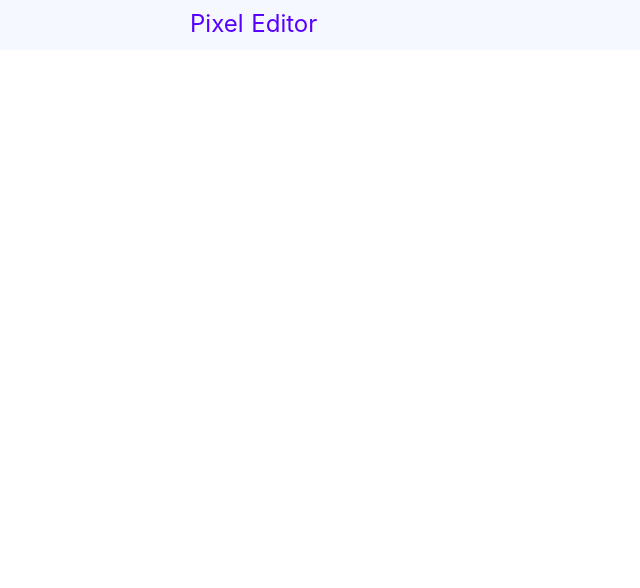
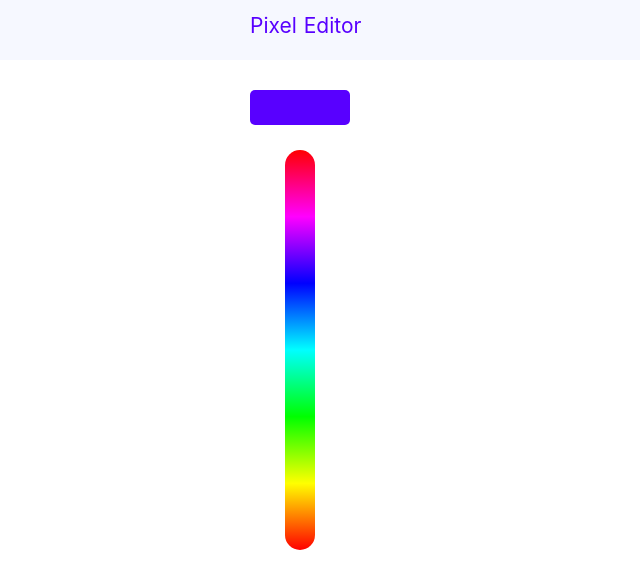
Before and after one commit to sghgh1996/simple-pixel-editor, a website built with Parcel: page index.html in a window 1280 px wide. Shown: the whole page, without its empty margins (0-640 px from the left). Built offline with nearby package versions, Linux system fonts and the light colour scheme.

Commit message:
wip: mock design of color slider

```diff
--- a/assets/styles/app.css
+++ b/assets/styles/app.css
@@ -18,16 +18,37 @@ html {
 }
 
 .container {
-  width: 900px;
+  width: 780px;
   margin-right: auto;
   margin-left: auto;
 }
 
 .header {
-  height: 50px;
+  height: 60px;
   background-color: #f6f8ff;
   color: #5800ff;
   width: 100%;
-  font-size: 1.5rem;
-  line-height: 3rem;
+  font-size: 21px;
+  line-height: 52px;
+  margin-bottom: 30px;
 }
+
+.selected-color-box {
+  height: 35px;
+  width: 100px;
+  margin-bottom: 25px;
+  border-radius: 5px;
+  background-color: #5800ff;
+}
+
+.rgb-slider-box {
+  width: 130px;
+}
+
+.rgb-slider {
+  width: 30px;
+  height: 400px;
+  margin-left: 35px;
+  border-radius: 15px;
+  background: linear-gradient(to bottom,hsl(0,100%,50%),hsl(300,100%,50%),hsl(240,100%,50%),hsl(180,100%,50%),hsl(120,100%,50%),hsl(60,100%,50%),hsl(360,100%,50%));
+}
--- a/index.html
+++ b/index.html
@@ -4,11 +4,18 @@
 <head>
   <title>iGenius Task - Sadjad Ghanbarynasab</title>
   <link rel="stylesheet" href="assets/styles/app.css">
+  <link rel="stylesheet" href="assets/styles/_flex.css">
 </head>
 <body>
   <div class="header">
     <div class="container">Pixel Editor</div>
   </div>
+  <div class="container flex flex-column flex-justify-space-between">
+    <div class="rgb-slider-box">
+      <div class="selected-color-box"></div>
+      <div class="rgb-slider"></div>
+    </div>
+  </div>
   <script src="./index.js"></script>
 </body>
 </html>
```
